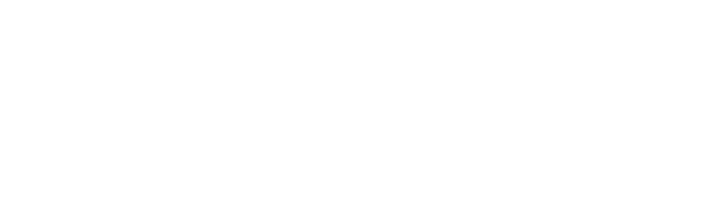
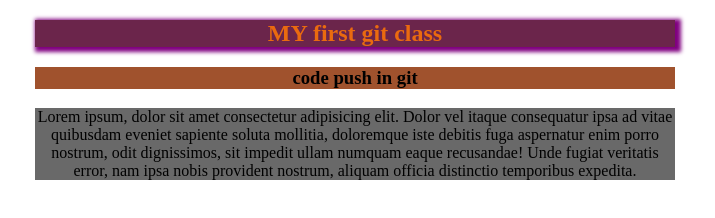
Before and after one commit to Shovon96/my-frist-git-repo, a plain HTML site: page my-frist-git-repo/1st_git.html in a window 1280 px wide. Shown: the whole page, without its empty margins (285-1000 px from the left). Drawn offline with Linux system fonts and the light colour scheme.

Commit message:
my first git commit

```diff
--- /dev/null
+++ b/my-frist-git-repo/1st_git.css
@@ -0,0 +1,21 @@
+body{
+    width: 50%;
+    margin-left: 25%;
+}
+h2{
+    color: rgb(234, 106, 15);
+    background-color: rgb(107, 37, 75);
+    text-align: center;
+    box-shadow: 3px 2px 4px 3px purple;
+}
+h3{
+    background-color: sienna;
+    text-align: center;
+    font-weight: bold;
+}
+p{
+    text-align: center;
+    margin-top: 10px;
+    background-color: dimgrey;
+
+}
--- a/my-frist-git-repo/1st_git.html
+++ b/my-frist-git-repo/1st_git.html
@@ -3,9 +3,13 @@
 <head>
     <meta charset="UTF-8">
     <meta name="viewport" content="width=device-width, initial-scale=1.0">
-    <title>Frist Git Class</title>
+    <title>First Git Class</title>
+    <link rel="stylesheet" href="./1st_git.css">
 </head>
 <body>
-
+    <h2>MY first git class</h2>
+    <h3>code push in git</h3>
+    <p>Lorem ipsum, dolor sit amet consectetur adipisicing elit. Dolor vel itaque consequatur ipsa ad vitae quibusdam eveniet sapiente soluta mollitia, doloremque iste debitis fuga aspernatur enim porro nostrum, odit dignissimos, sit impedit ullam numquam eaque recusandae! Unde fugiat veritatis error, nam ipsa nobis provident nostrum, aliquam officia distinctio temporibus expedita.
+    </p>
 </body>
 </html>
```
